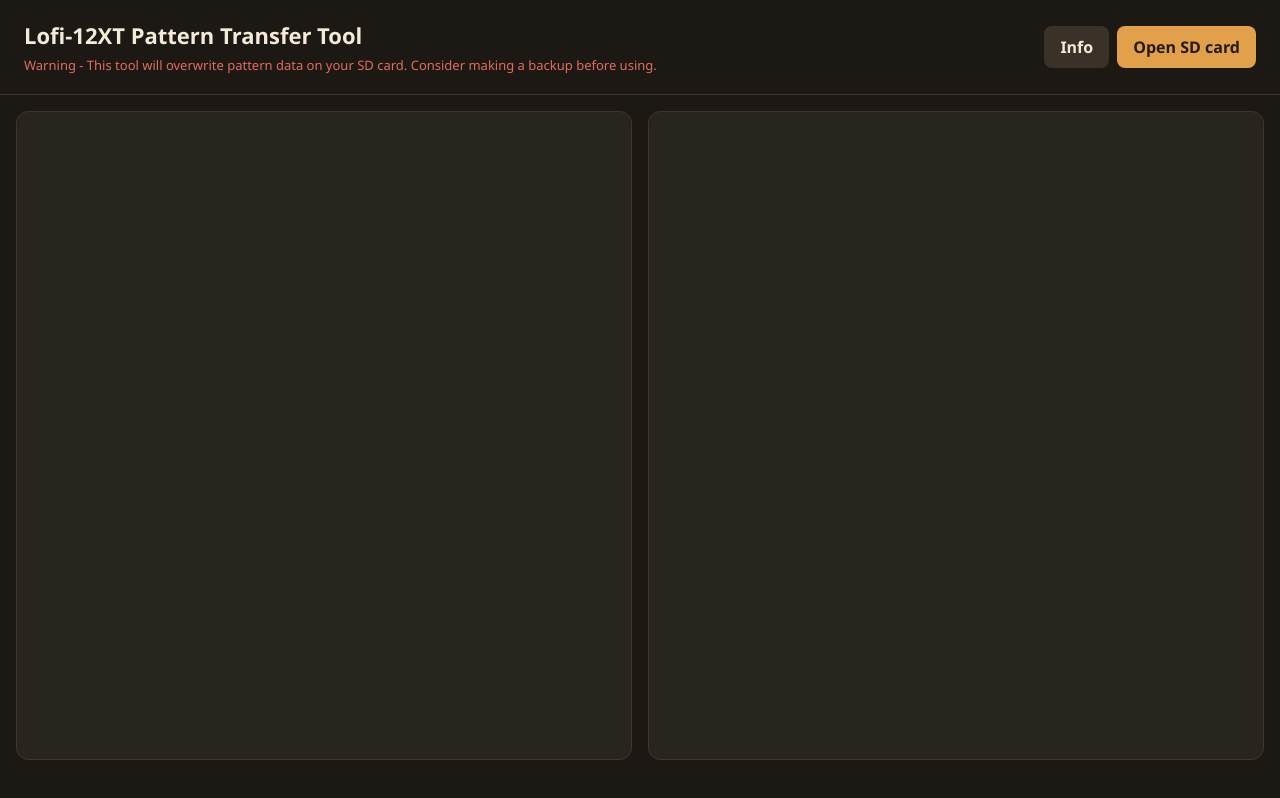
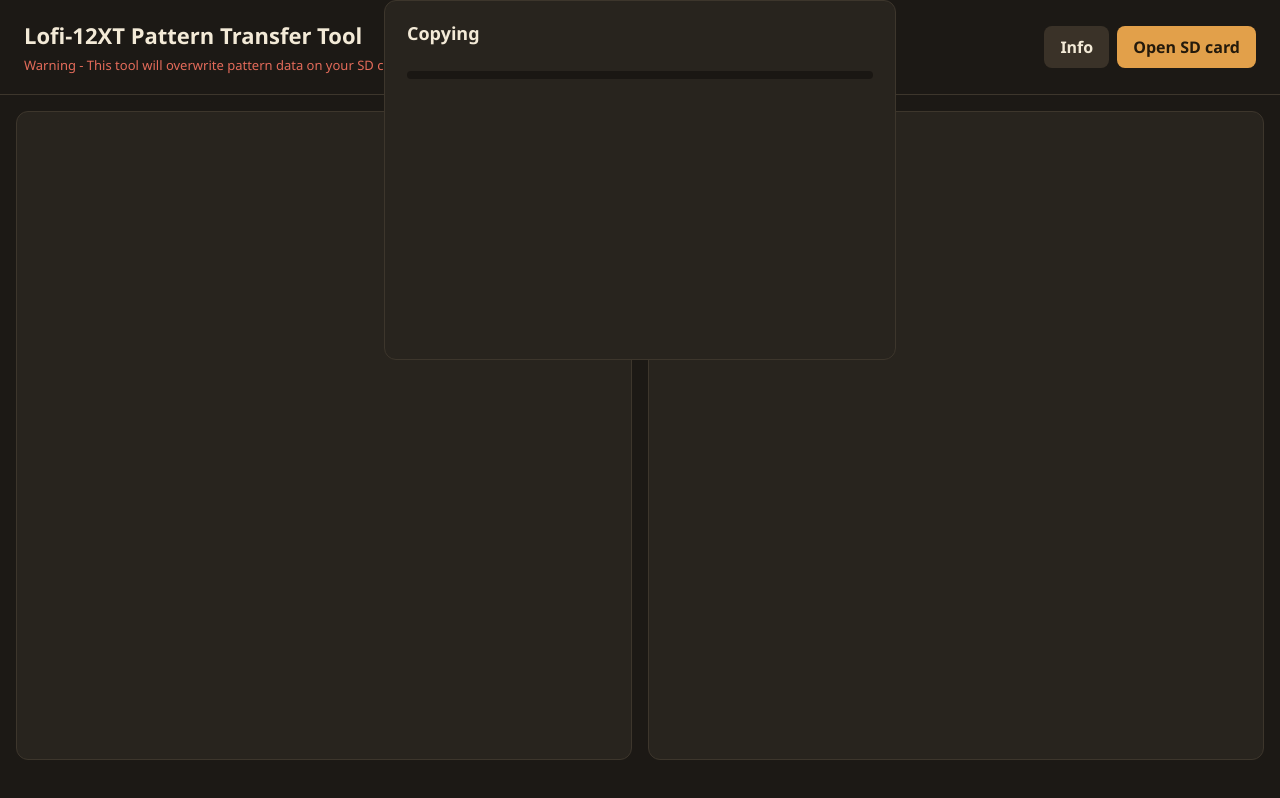
Before and after one commit to jay-maculate/Lofi-12XT-Pattern-Transfer-Tool, a website with bundled scripts: page index.html in a window 1280 px wide. Built offline with nearby package versions, Linux system fonts and the light colour scheme.

Commit message:
Add files via upload

```diff
--- a/app.js
+++ b/app.js
@@ -42,7 +42,7 @@ function reportProgress(done, total, label) {
   document.querySelector("#progress .fill").style.width = `${Math.round((done / total) * 100)}%`;
   const line = document.createElement("li");
   line.textContent = label;
-  document.querySelector("#progress-files").append(line);
+  document.querySelector("#progress-files").prepend(line);
 }
 
 function closeProgress() {
--- a/styles.css
+++ b/styles.css
@@ -281,7 +281,13 @@ button.twist-hit:hover .twist { border-left-color: var(--ink); }
   background: #3a2e1c;
 }
 
-#progress { width: min(32rem, calc(100vw - 32px)); }
+#progress {
+  width: min(32rem, calc(100vw - 32px));
+  height: 360px;
+  display: flex;
+  flex-direction: column;
+  overflow: hidden;
+}
 #progress .track {
   height: 8px;
   margin-top: 8px;
@@ -291,13 +297,15 @@ button.twist-hit:hover .twist { border-left-color: var(--ink); }
 }
 #progress .fill { height: 100%; width: 0; background: var(--accent); }
 #progress-files {
-  max-height: 220px;
-  overflow: auto;
+  flex: 1;
+  min-height: 0;
+  overflow-y: auto;
   margin: 12px 0 0;
   padding: 0 0 0 1.1rem;
   color: var(--muted);
   font-size: 13px;
 }
+#progress form { margin-top: 12px; }
 #progress-files li { margin: 0 0 4px; }
 
 #boot-note {
```
